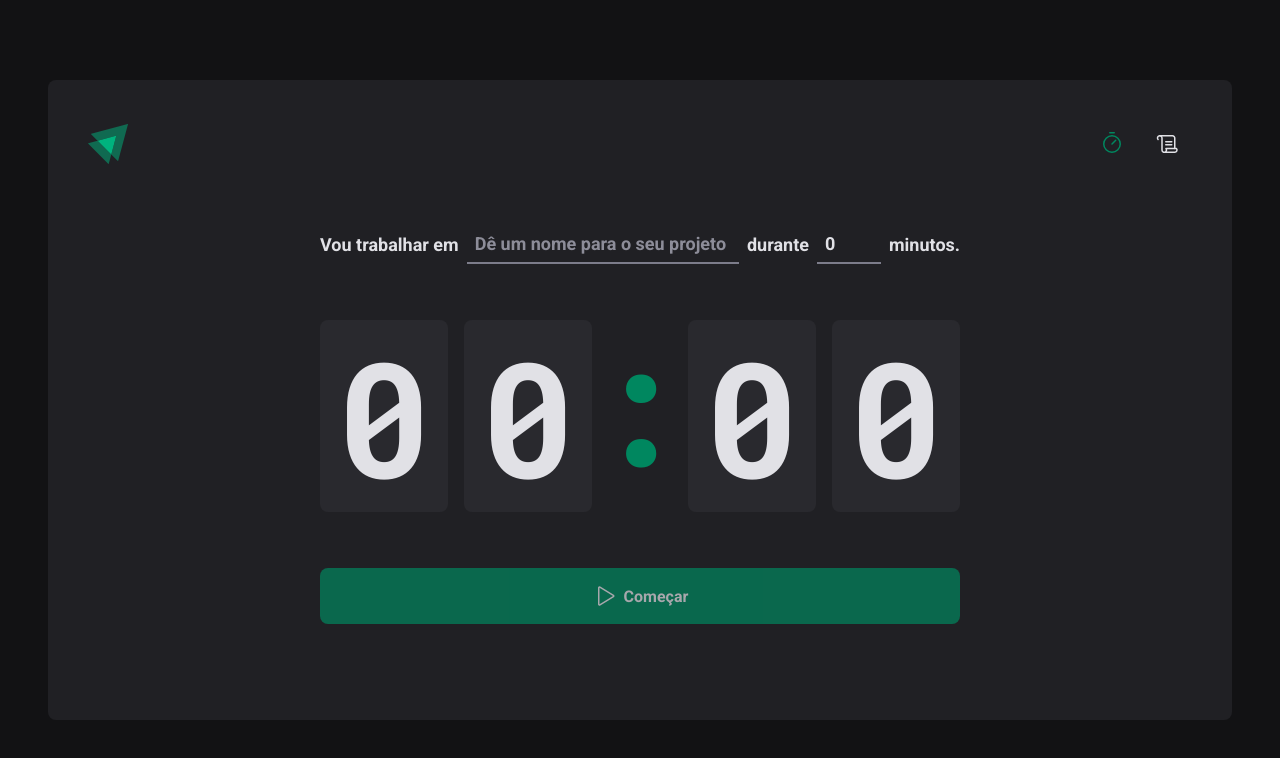
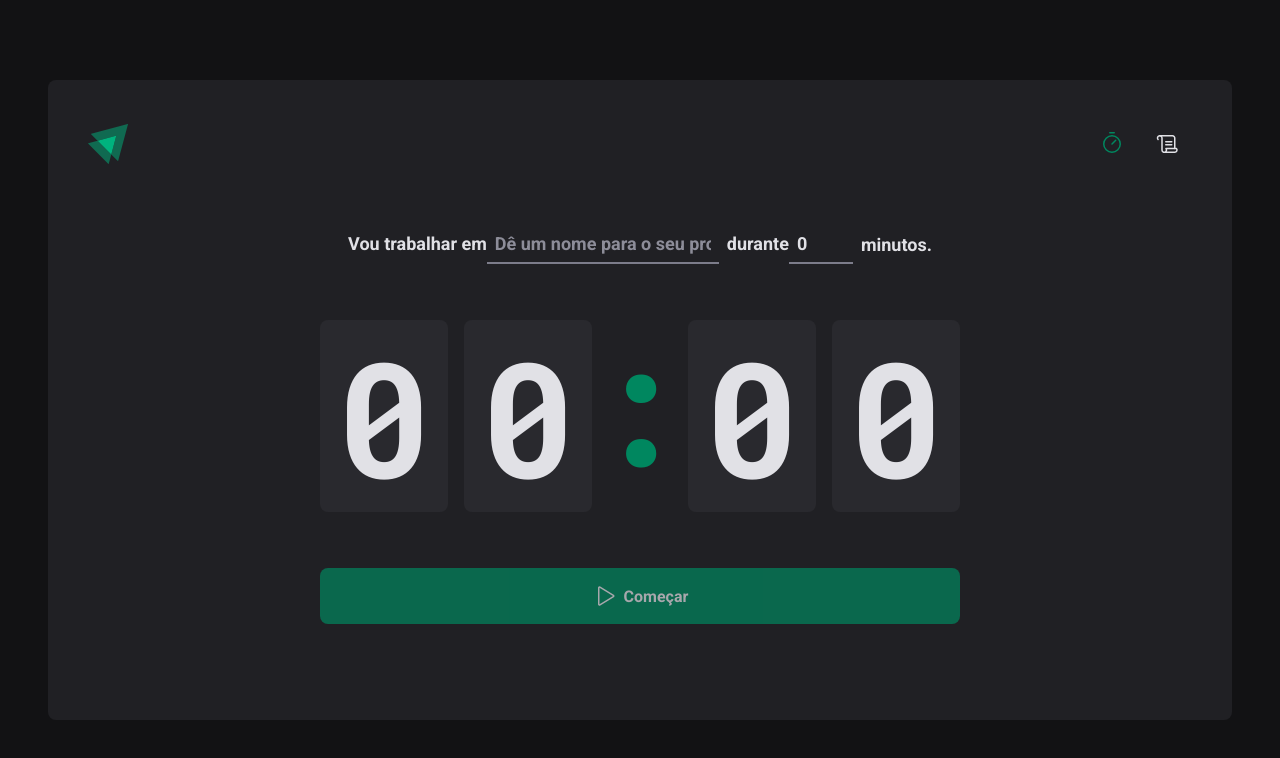
Before and after one commit to taylosstls/mba-rocket, a React (Vite) app in the folder mod-2/02-project-countdown/: page / in a window 1280 px wide. Shown: the top 758 px of the page. Built offline with nearby package versions, Linux system fonts and the light colour scheme.

Commit message:
Adjust props validation

```diff
--- a/mod-2/02-project-countdown/src/components/molecules/NewCycleForm/index.tsx
+++ b/mod-2/02-project-countdown/src/components/molecules/NewCycleForm/index.tsx
@@ -1,17 +1,19 @@
 import { useContext } from 'react'
 import { useFormContext } from 'react-hook-form'
-
-import { FormContainer, TaskInput, TimerInput } from './styles'
-
 import { CyclesContext } from '../../../pages/Home'
+import { ErrorMessage, FormContainer, TaskInput, TimerInput } from './styles'
 
 export function NewCycleForm() {
   const { activeCycle } = useContext(CyclesContext)
-  const { register } = useFormContext()
+  const {
+    register,
+    formState: { errors },
+  } = useFormContext()
 
   return (
     <FormContainer>
-      <label htmlFor="task">Vou trabalhar em</label>
+      <label htmlFor="task">
+        Vou trabalhar em
         <TaskInput
           id="task"
           type="text"
@@ -20,6 +22,10 @@ export function NewCycleForm() {
           {...register('task')}
           disabled={!!activeCycle}
         />
+        {errors.task && (
+          <ErrorMessage>{errors.task.message as string}</ErrorMessage>
+        )}
+      </label>
 
       <datalist id="task-suggestions">
         <option value="Projeto 1" />
@@ -27,7 +33,8 @@ export function NewCycleForm() {
         <option value="Projeto 3" />
       </datalist>
 
-      <label htmlFor="timer">durante</label>
+      <label htmlFor="timer">
+        durante
         <TimerInput
           id="timer"
           type="number"
@@ -36,6 +43,10 @@ export function NewCycleForm() {
           disabled={!!activeCycle}
           {...register('timer', { valueAsNumber: true })}
         />
+        {errors.timer && (
+          <ErrorMessage>{errors.timer.message as string}</ErrorMessage>
+        )}
+      </label>
 
       <span>minutos.</span>
     </FormContainer>
--- a/mod-2/02-project-countdown/src/components/molecules/NewCycleForm/styles.ts
+++ b/mod-2/02-project-countdown/src/components/molecules/NewCycleForm/styles.ts
@@ -12,6 +12,10 @@ export const FormContainer = styled.div`
   color: ${(props) => props.theme['gray-100']};
   font-size: 1.125rem;
   font-weight: 700;
+
+  label {
+    position: relative;
+  }
 `
 
 const BaseInput = styled.input`
@@ -51,3 +55,15 @@ export const TaskInput = styled(BaseInput)`
 export const TimerInput = styled(BaseInput)`
   width: 4rem;
 `
+
+export const ErrorMessage = styled.span`
+  position: absolute;
+  left: 0;
+  top: 100%;
+  margin-top: 16px;
+
+  color: ${(props) => props.theme['red-500']};
+  font-size: 1rem;
+  font-weight: 400;
+  text-wrap: nowrap;
+`
--- a/mod-2/02-project-countdown/src/pages/Home/index.tsx
+++ b/mod-2/02-project-countdown/src/pages/Home/index.tsx
@@ -1,7 +1,6 @@
 import { createContext, useState } from 'react'
 
 import { FormProvider, useForm } from 'react-hook-form'
-import * as z from 'zod'
 import { zodResolver } from '@hookform/resolvers/zod'
 
 import { ContainerHome } from './styles'
@@ -13,21 +12,10 @@ import { Countdown } from '../../components/molecules/Countdown'
 
 import { Cycle, CyclesContextType } from '../../interface/Cycle'
 
-const newCycleFormValidationSchema = z.object({
-  task: z.string().min(1, {
-    message: 'Informe a tarefa.',
-  }),
-  timer: z
-    .number()
-    .min(5, {
-      message: 'Seu Timer precisa ser de pelo menos 5 minutos.',
-    })
-    .max(60, {
-      message: 'Seu Timer pode ser de até 60 minutos.',
-    }),
-})
-
-type newCycleFormData = z.infer<typeof newCycleFormValidationSchema>
+import {
+  NewCycleFormData,
+  newCycleFormValidationSchema,
+} from '../../utils/validations/validationSchema'
 
 export const CyclesContext = createContext({} as CyclesContextType)
 
@@ -37,7 +25,7 @@ export function Home() {
 
   const [activeCycleId, setActiveCycleId] = useState<string | null>(null)
 
-  const newCycleForm = useForm<newCycleFormData>({
+  const newCycleForm = useForm<NewCycleFormData>({
     resolver: zodResolver(newCycleFormValidationSchema),
     defaultValues: {
       task: '',
@@ -71,7 +59,7 @@ export function Home() {
   }
 
   // Função de criação de um novo ciclo
-  function handleCreateNewCycle({ task, timer }: newCycleFormData) {
+  function handleCreateNewCycle({ task, timer }: NewCycleFormData) {
     const newCycle: Cycle = {
       id: String(new Date().getTime()),
       task,
--- /dev/null
+++ b/mod-2/02-project-countdown/src/utils/validations/validationSchema.ts
@@ -0,0 +1,17 @@
+import * as z from 'zod'
+
+export const newCycleFormValidationSchema = z.object({
+  task: z.string().min(1, {
+    message: 'Informe o nome da tarefa.',
+  }),
+  timer: z
+    .number()
+    .min(5, {
+      message: 'Duração mínima de 5 minutos.',
+    })
+    .max(60, {
+      message: 'Duração máximo de 60 minutos.',
+    }),
+})
+
+export type NewCycleFormData = z.infer<typeof newCycleFormValidationSchema>
```
Lines whose indentation alone changed are shown as unchanged.
